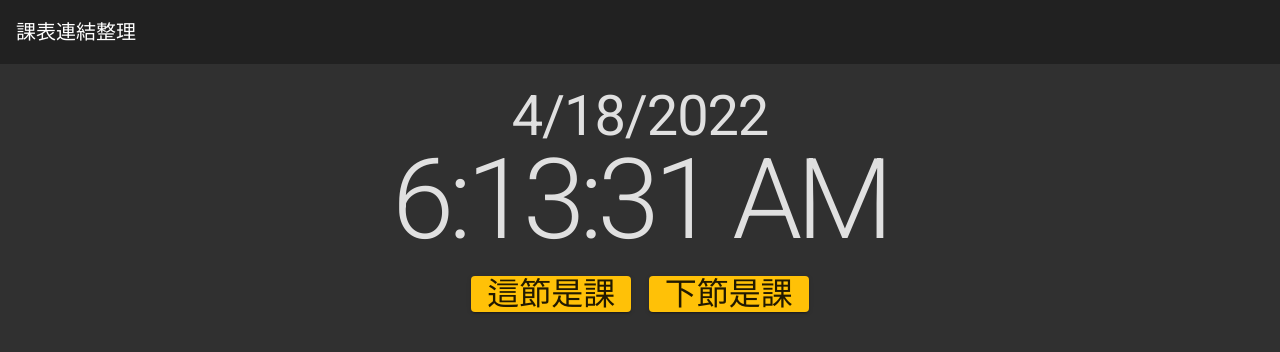
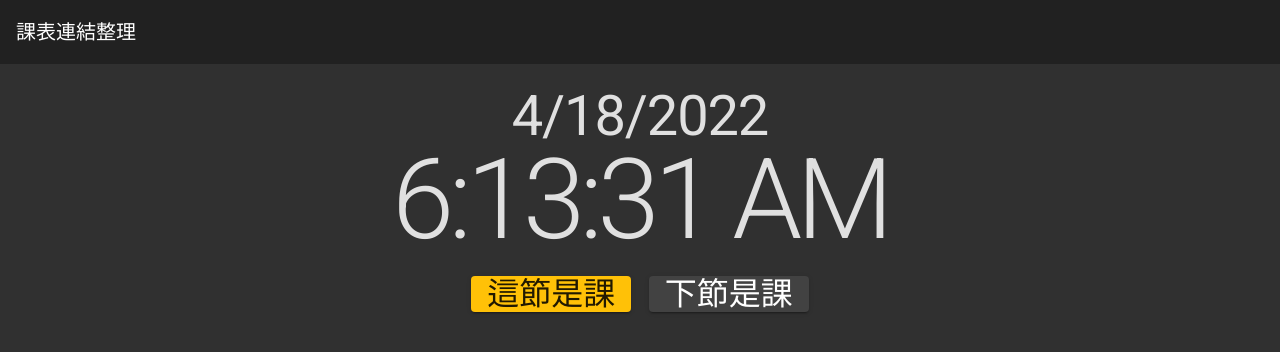
Before and after one commit to quick0831/class-schedule, an Angular app: page / in a window 1280 px wide. Shown: the top 352 px of the page. Built offline with nearby package versions, Linux system fonts and the light colour scheme.

Commit message:
accidently put the color wrong ouo

```diff
--- a/src/app/toolbox/toolbox.component.html
+++ b/src/app/toolbox/toolbox.component.html
@@ -5,4 +5,4 @@
 <button *ngIf="!class_1[1]" mat-raised-button color="primary">這節是{{class_1[0]}}課</button>
 &nbsp;&nbsp;&nbsp;
 <a *ngIf="class_2[1]" mat-raised-button [href]="class_2[1]">點我上{{class_2[0]}}課</a>
-<button *ngIf="!class_2[1]" mat-raised-button color="primary">下節是{{class_2[0]}}課</button>
+<button *ngIf="!class_2[1]" mat-raised-button>下節是{{class_2[0]}}課</button>
```
